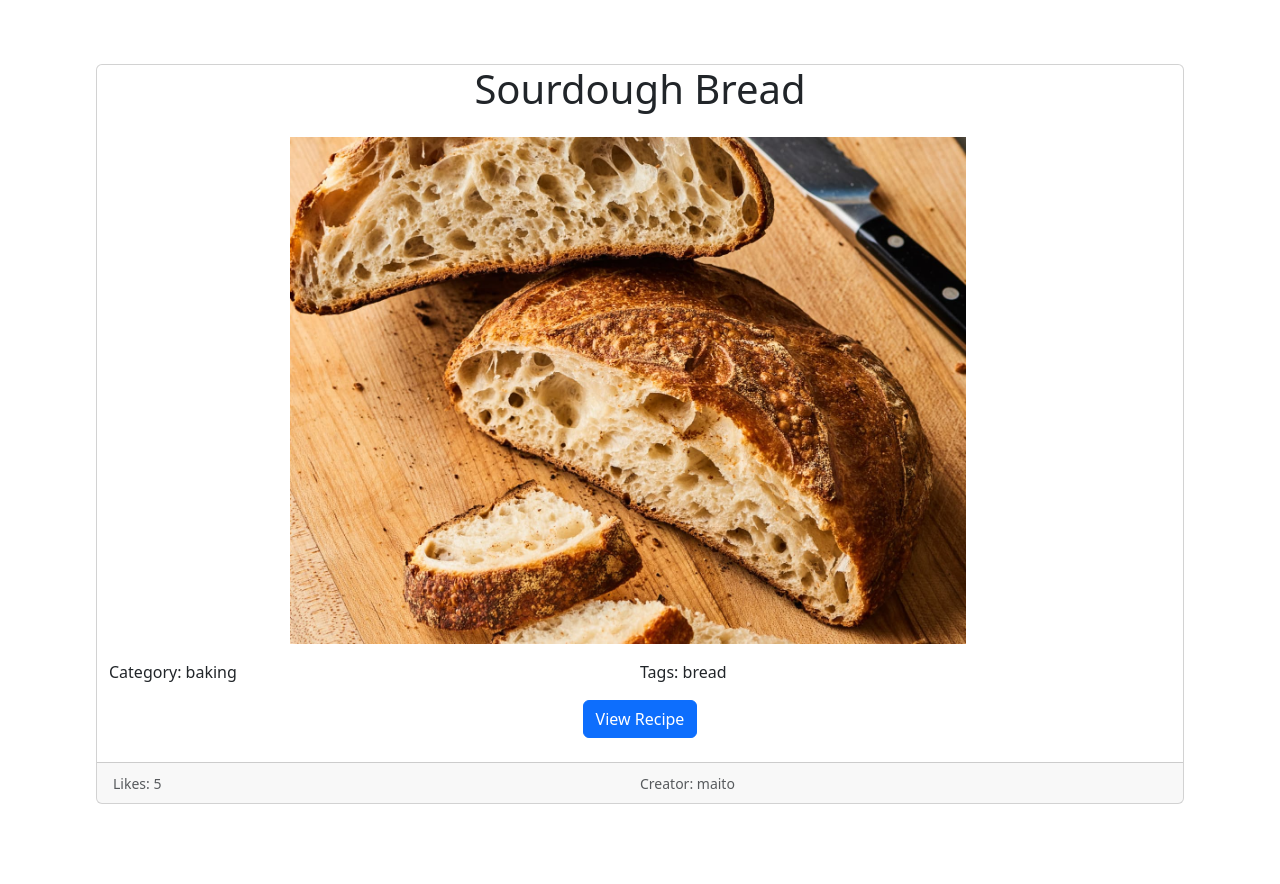
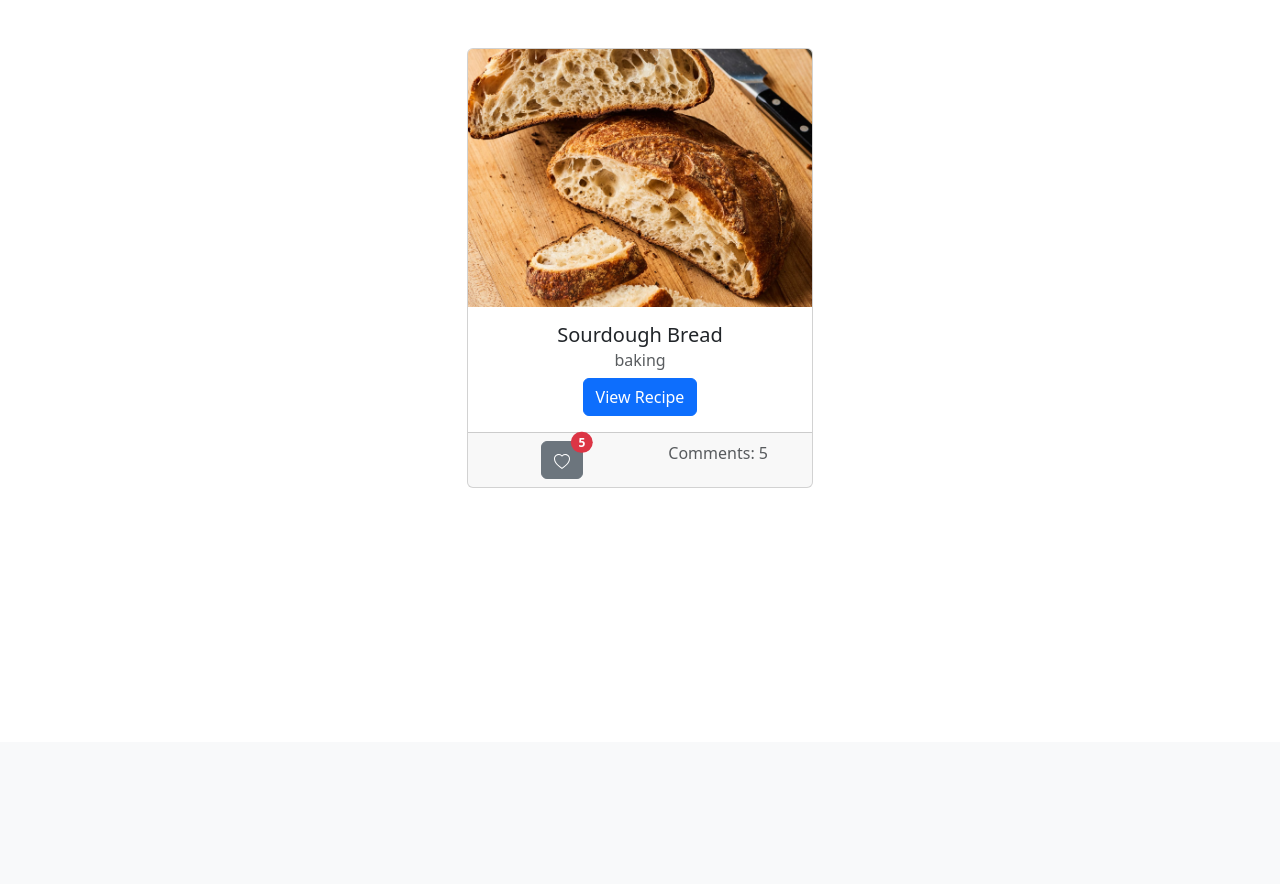
Before and after one commit to Weber-Cooper-Maitoza/social-savoring, a Django app: page /social/feed/1 in a window 1280 px wide. Shown: the part 58-942 px from the top of the page. After the commit the page ends 546 px from the top, so only its background shows below. Run offline with Django 5.2, Linux system fonts and the light colour scheme; a user stored in the database is signed in; data comes from the database, SQL or seed files in the repository; both versions use the stored data as it was after the commit.

Commit message:
UI fixes

```diff
--- a/socialSavoring/recipies/views.py
+++ b/socialSavoring/recipies/views.py
@@ -80,8 +80,8 @@ def recipe_update_view(request, id):
 
 @login_required
 def recipe_delete_view(request, id):
-  profile = Profile.objects.get(user=User.objects.get(id=id))
   recipe = Recipe.objects.get(pk=id)
+  profile = recipe.creator
   if request.method == 'POST':
     recipe.delete()
     image_path = recipe.recipe_image.path
--- a/socialSavoring/socialMedia/templates/socialMedia/feed.html
+++ b/socialSavoring/socialMedia/templates/socialMedia/feed.html
@@ -1,35 +1,34 @@
 {% extends './baseNav.html' %}
 {% block body %}
-  <div class="col p-5">
+  <div class="m-5 row row-cols-3 justify-content-center">
   {% for recipe in recipe_list %}
-    <div class="row mx-5 py-3">
-      <div class="card">
-        <div class="col">
-          <h1 class="text-center">{{ recipe.recipe_name }}</h1>
-        </div>
-        <div class="row">
-          <div class="row d-flex justify-content-center p-3">
-            {% if recipe.recipe_image != "empty.jpg" %}
-              <img src="{{ recipe.recipe_image.url }}" style="max-width: 700px;" alt="{{ recipe.recipe_name }}">
-            {% endif %}
+    <div class="row">
+      <div class="col">
+        <div class="card text-center" >
+          {% if recipe.recipe_image != "empty.jpg" %}
+            <img src="{{ recipe.recipe_image.url }}" style=" overflow: hidden;" class="card-img-top" alt="...">
+          {% endif %}
+          <div class="card-body">
+            <h5 class="card-title">{{ recipe.recipe_name }}</h5>
+            <h6 class="card-subtitle mb-2 text-muted">{{ recipe.recipe_category }}</h6>
+            <a href="{% url 'socialMedia:recipe_detail' recipe.id %}" class="btn btn-primary">View Recipe</a>
           </div>
-          <div class="row">
+          <div class="card-footer text-muted d-flex">
             <div class="col">
-              <p>Category: {{recipe.recipe_category}} </p>
+              <!-- Likes: {{ recipe.likes}} -->
+              <button type="button" class="btn btn-secondary position-relative">
+                <svg xmlns="http://www.w3.org/2000/svg" width="16" height="16" fill="currentColor" class="bi bi-heart" viewBox="0 0 16 16">
+                  <path d="m8 2.748-.717-.737C5.6.281 2.514.878 1.4 3.053c-.523 1.023-.641 2.5.314 4.385.92 1.815 2.834 3.989 6.286 6.357 3.452-2.368 5.365-4.542 6.286-6.357.955-1.886.838-3.362.314-4.385C13.486.878 10.4.28 8.717 2.01zM8 15C-7.333 4.868 3.279-3.04 7.824 1.143q.09.083.176.171a3 3 0 0 1 .176-.17C12.72-3.042 23.333 4.867 8 15"/>
+                </svg>
+                {% if recipe.likes != 0 %}
+                <span class="position-absolute top-0 start-100 translate-middle badge rounded-pill bg-danger">
+                    {{recipe.likes}}
+                </span>
+                {% endif %}
+              </button>
             </div>
             <div class="col">
-              <p>Tags: {{recipe.recipe_tags}} </p>
-            </div>
-          </div>
-          <div class="text-center pb-4">
-            <a href="{% url 'socialMedia:recipe_detail' recipe.id %}" class="btn btn-primary">View Recipe</a>
-          </div>
-          <div class="card-footer d-flex">
-            <div class="col">
-              <small class="text-muted">Likes: {{recipe.likes}}</small>
-            </div>
-            <div class="col">
-              <small class="text-muted">Creator: {{recipe.creator}}</small>
+              Comments: 5
             </div>
           </div>
         </div>
```
Also changed, not shown: socialSavoring/recipies/templates/recipes/my_recipes.html (+20 -2 lines), socialSavoring/recipies/templates/recipes/recipe_detail.html (+12 -1 lines), socialSavoring/socialMedia/templates/socialMedia/categories.html (+26 -27 lines), socialSavoring/socialMedia/templates/socialMedia/detail.html (+12 -1 lines), socialSavoring/db.sqlite3, socialSavoring/media/empty.jpg (deleted), socialSavoring/media/recipe_img/sourdough_bread.jpeg (added).
